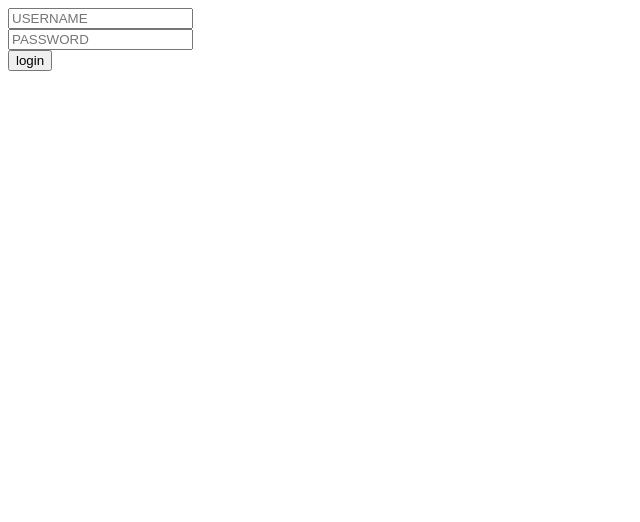
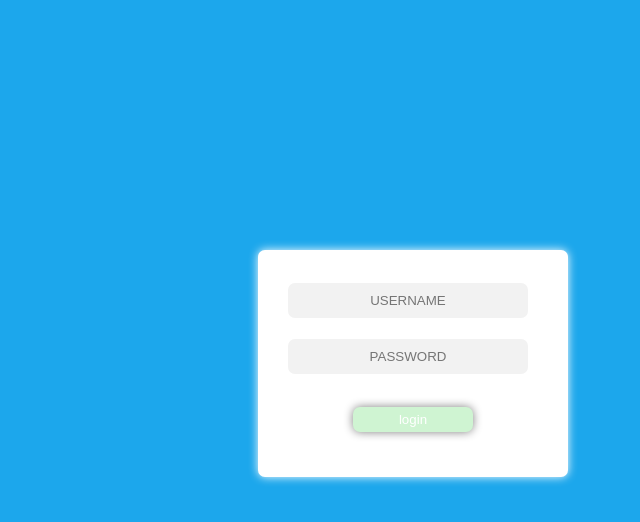
Before and after one commit to djdjksmsjs-ai/test.me, a plain HTML site: page index.html in a window 1280 px wide. Shown: the whole page, without its empty margins (0-640 px from the left). Drawn offline with Linux system fonts and the light colour scheme.

Commit message:
Add styling to form and button in index.html
Added CSS styles for form and button elements.

```diff
--- a/index.html
+++ b/index.html
@@ -15,3 +15,45 @@
                 <button>login</button>
 
             </form>
+            <style>
+                body{
+    background: #1CA7EC;
+}
+form{
+    background: white;
+    text-align: center;
+    width: 250px;
+    padding: 30px;
+    border-radius: 7px;
+    margin: 250px;
+    box-shadow: 0px 0px 10px 0px white;
+}
+form input{
+    display: block;
+    text-align: center;
+    margin-top: 3px;
+    width: 220px;
+    border: none;
+    background:#f2f2f2;
+    border-radius: 7px;
+    padding: 10px;
+
+}
+form button{
+    margin: 15px;
+    width: 120px;
+    border: none;
+    background: #CFF4D2;
+    padding: 5px;
+    border-radius: 7px;
+    color: white;
+    box-shadow: 0px 0px 10px 0px gray;
+}
+form button:hover{
+    background: #1CA7EC;
+    cursor: pointer;
+    color: lightgray;
+    transition: 0.5;
+    box-shadow: 0px 0px 15px 0px #1CA7EC;
+}
+            </style>
```
